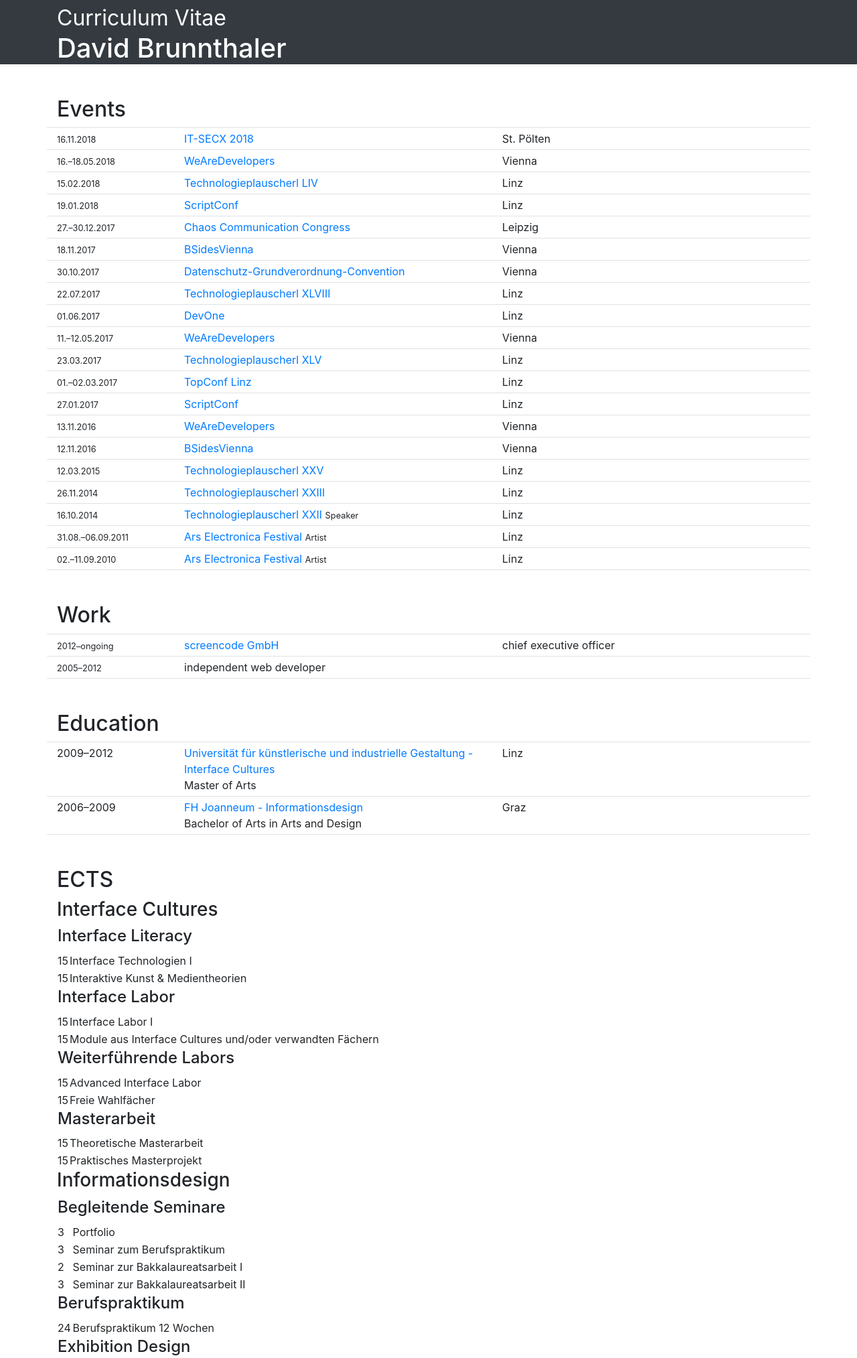
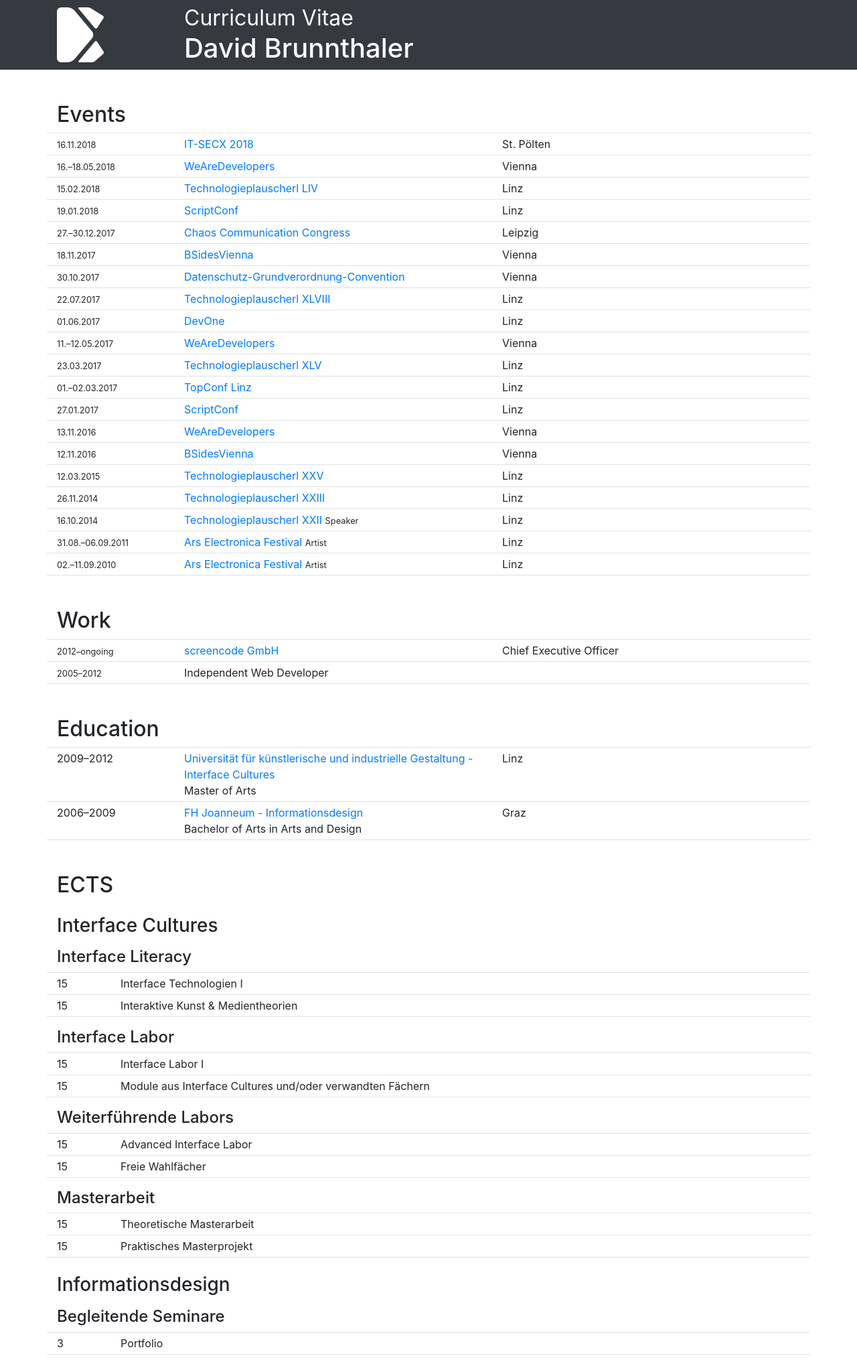
Before and after one commit to davidbru/catsec, a PHP site: page / in a window 1280 px wide. Shown: the top 2027 px of the page at 67% size. Run offline with PHP 8.4, Linux system fonts and the light colour scheme; style sheets or scripts are compiled from the project's sources.

Commit message:
header: styling

```diff
--- a/src/css/styles.scss
+++ b/src/css/styles.scss
@@ -1,4 +1,12 @@
 @import 'bootstrap/bootstrap';
+
+#container_header {
+    img {
+        width: 100%;
+        max-width:70px;
+        height: auto;
+    }
+}
 
 .podcasts {
     margin: 0;
--- a/src/index.php
+++ b/src/index.php
@@ -12,12 +12,19 @@
     <link rel="stylesheet" type="text/css" href="css/styles.min.css" media="all">
 </head>
 <body>
-<div class="bg-dark">
+<header id="container_header" class="bg-dark">
     <div class="container text-white">
-        <h1><small>Curriculum Vitae</small><br />David Brunnthaler</h1>
+        <div class="row">
+            <div class="col-12 col-sm-2 d-flex flex-wrap align-items-center mt-3 mt-sm-0">
+                <img src="img/logo_db.svg" alt="Logo David Brunnthaler" title="Logo David Brunnthaler" />
+            </div>
+            <div class="col-12 col-sm-10">
+                <h1><small>Curriculum Vitae</small><br />David Brunnthaler</h1>
+            </div>
+        </div>
     </div>
-</div>
-<div class="container">
+</header>
+<main class="container">
     <h2 class="mt-5">Events</h2>
         <?php
         $counter = 0;
@@ -98,25 +105,27 @@
     <?php
     foreach($courseData AS $university => $coursesGroups) {
         echo '
-                        <h3>'.$university.'</h3>
-                        <table>
+                        <h3 class="mt-4">'.$university.'</h3>
                     ';
         foreach($coursesGroups AS $courseGroup) {
             echo '
-                            <tr><td colspan="2"><h4>'.$courseGroup['title'].'</h4></td></tr>
+                            <h4 class="mt-3">'.$courseGroup['title'].'</h4>
                         ';
+            $counter = 0;
             foreach($courseGroup['courses'] AS $course) {
+                $rowClasses = array('row', 'pt-1', 'pb-1', 'border-bottom');
+                if($counter == 0) {
+                    $rowClasses[] = 'border-top';
+                }
                 echo '
-                                <tr>
-                                    <td>'.$course['points'].'</td>
-                                    <td>'.$course['title'].'</td>
-                                </tr>
+                                <div class="'.implode(' ', $rowClasses).'">
+                                    <div class="col-1">'.$course['points'].'</div>
+                                    <div class="col-11">'.$course['title'].'</div>
+                                </div>
                             ';
+                $counter ++;
             }
         }
-        echo '
-                        </table>
-                    ';
     }
     ?>
 
@@ -130,6 +139,6 @@
         }
         ?>
     </ul>
-</div>
+</main>
 </body>
 </html>
--- a/src/scripts/data.php
+++ b/src/scripts/data.php
@@ -139,13 +139,13 @@
         'start_date' => '2012-04-01',
         'end_date' => 'ongoing',
         'title' => 'screencode GmbH',
-        'addinfo' => 'chief executive officer',
+        'addinfo' => 'Chief Executive Officer',
         'url' => 'https://www.screencode.at'
     ),
     20050101 => array(
         'start_date' => '2005-01-01',
         'end_date' => '20120331',
-        'title' => 'independent web developer'
+        'title' => 'Independent Web Developer'
     ),
 );
 krsort($works);
```
Also changed, not shown: src/img/logo_db.svg (added).
